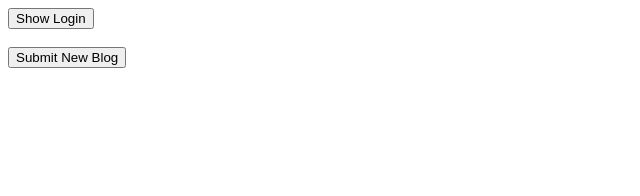
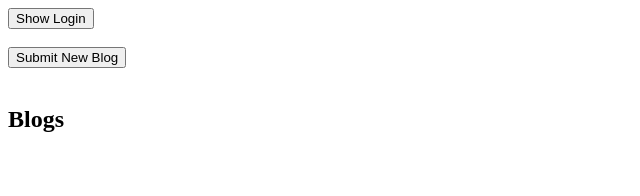
Before and after one commit to mvuoti/kurssi19osa7, a React (Create React App) app in the folder extended_bloglist/: page / in a window 1280 px wide. Shown: the top 196 px of the page, without its empty margins (0-640 px from the left). Built offline with nearby package versions, Linux system fonts and the light colour scheme.

Commit message:
7.7 käyttäjien näkymä; jatkoa: refraktoroitu blogilista komponentiksi

```diff
--- a/extended_bloglist/src/App.js
+++ b/extended_bloglist/src/App.js
@@ -10,6 +10,7 @@ import { setUserAction, clearUserAction } from './reducers/user_reducer';
 import { useState, useEffect, createRef } from 'react';
 import Login from './components/login.js';
 import Blog from './components/Blog.js';
+import BlogList from './components/blog_list';
 import BlogEntryForm from './components/blog_entry_form';
 import Notification from './components/notification';
 import Users from './components/users';
@@ -175,7 +176,7 @@ function App({
             </Togglable> :
             <></>}
           <br />
-          <div className="blog-list">{blogList}</div>
+          <BlogList blogs={blogs} user={user} onLikeClicked={onLikeClicked} onBlogRemove={onBlogRemove} />
         </Route>
         <Route path="/users">
           <Users blogs={blogs} />
--- a/extended_bloglist/src/components/Blog.js
+++ b/extended_bloglist/src/components/Blog.js
@@ -4,7 +4,7 @@ import {useState} from 'react';
 import PropTypes from 'prop-types';
 import './blog.css';
 
-const Blog = ({blog, onLikeClicked, onBlogRemove}) => {
+const Blog = ({blog, onLikeClicked, onBlogRemove, allowRemove}) => {
   const [isFullView, setIsFullView] = useState(false);
 
   const toggleFullView = () => setIsFullView(!isFullView);
@@ -29,7 +29,7 @@ const Blog = ({blog, onLikeClicked, onBlogRemove}) => {
         <button onClick={()=>onLikeClicked(blog)}>Like</button>
       </div>
       <div>added by {blog.user.name}</div>
-      { onBlogRemove !== undefined ?
+      { allowRemove ?
         <div><button onClick={() => onBlogRemove(blog) }>Remove</button></div> :
         <></>
       }
--- /dev/null
+++ b/extended_bloglist/src/components/blog_list.js
@@ -0,0 +1,16 @@
+import React from 'react';
+import Blog from './Blog';
+
+const BlogList = ({blogs, onLikeClicked, onBlogRemove, user}) => {
+  const blogToBlogNode = (blog) => {
+    const isUsersOwnBlog = blog.user.username === user.username;
+    return <Blog blog={blog} key={blog.id} onLikeClicked={onLikeClicked}
+                 onBlogRemove={onBlogRemove} allowRemove={isUsersOwnBlog} />;
+  }
+  const list = (blogs || [])
+    .sort((a, b) => b.likes - a.likes)
+    .map((b) => blogToBlogNode(b));
+  return <div><h2>Blogs</h2>{list}</div>;
+};
+
+export default BlogList;
```
